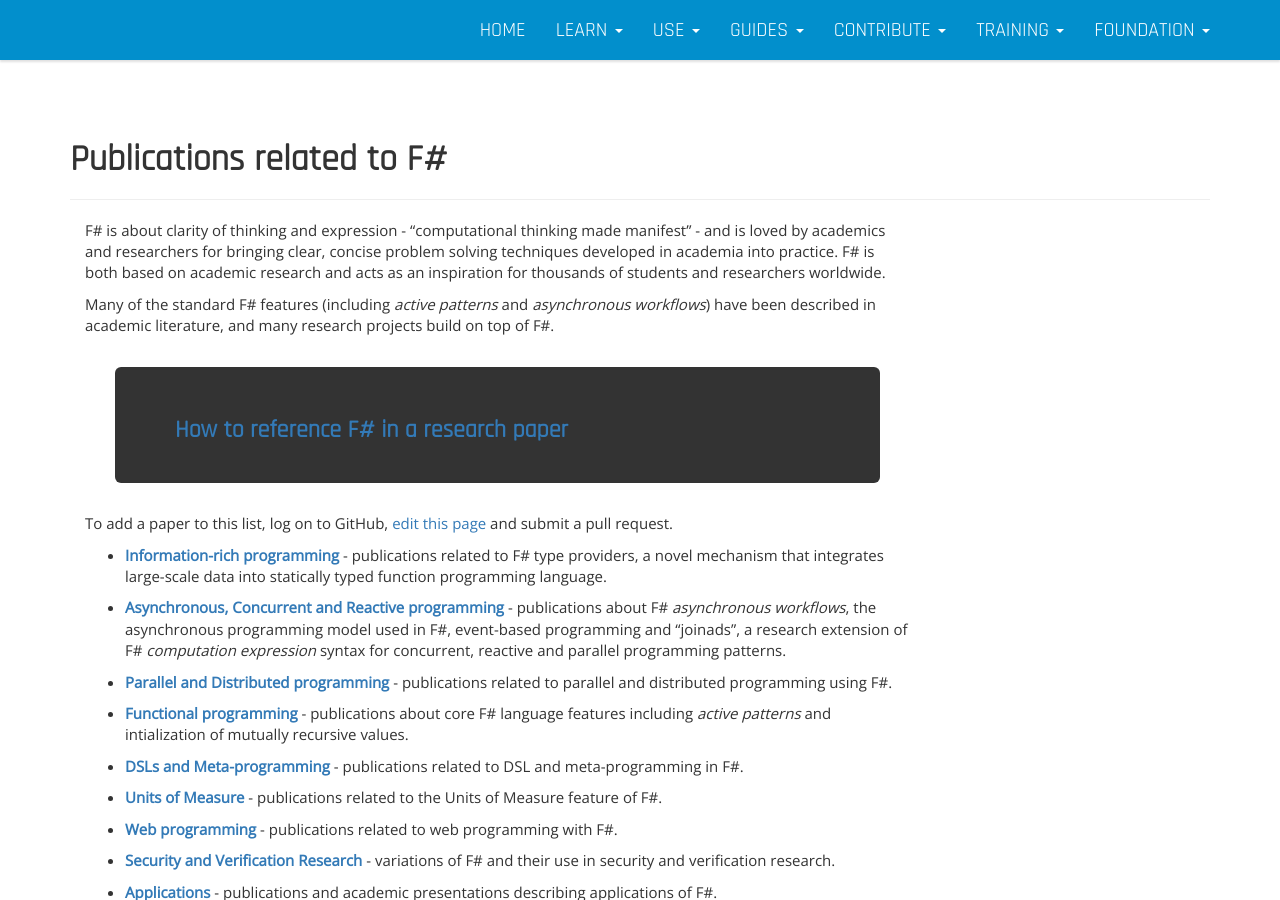
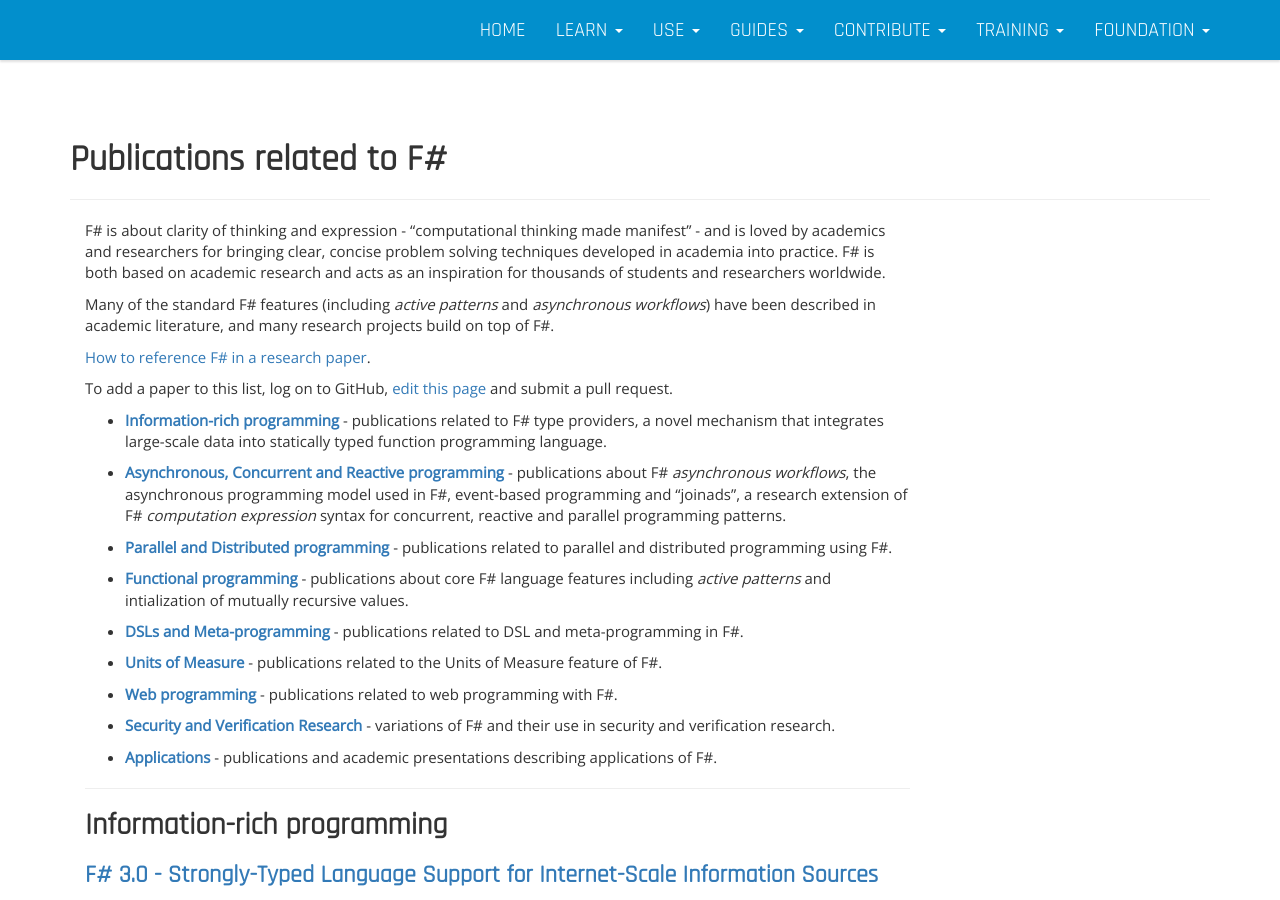
Before and after one commit to fsharp/fsharp.org, a Jekyll site: the page built from teaching/research.md, in a window 1280 px wide and 900 px high. Built offline with Jekyll 4.4.1, drawn with Linux system fonts in a browser that asks for light colours; nearby versions of some CDN libraries.

Commit message:
Update research.md

```diff
--- a/teaching/research.md
+++ b/teaching/research.md
@@ -13,10 +13,7 @@
 have been described in academic literature, and many
 research projects build on top of F#.
 
-<div class="jumbotron visible-lg calloutBox" id="how-to-reference">
-  <h3><a href="http://blogs.msdn.com/b/dsyme/archive/2012/07/11/how-to-reference-for-f-in-a-research-paper.aspx">How to reference F# in a research paper</a></h3>
-</div>
-
+<a href="http://blogs.msdn.com/b/dsyme/archive/2012/07/11/how-to-reference-for-f-in-a-research-paper.aspx">How to reference F# in a research paper</a>.
 
 To add a paper to this list, log on to GitHub, [edit this page](https://github.com/fsharp/fsfoundation/edit/gh-pages/teaching/research.md) and submit a pull request.
 
```
